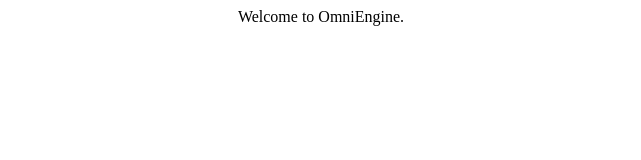
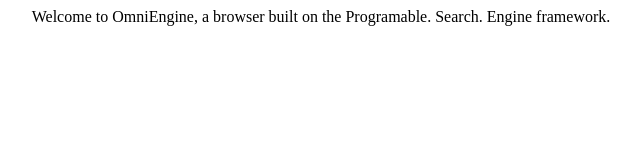
Before and after one commit to notbean91-blip/notbean91-blip.github.io, a plain HTML site: page index.html in a window 1280 px wide. Shown: the whole page, without its empty margins (319-960 px from the left). Drawn offline with Linux system fonts and the light colour scheme.

Commit message:
Update index.html

```diff
--- a/index.html
+++ b/index.html
@@ -1,4 +1,4 @@
- <p style="text-align: center;">Welcome to OmniEngine.</p>
+ <p style="text-align: center;">Welcome to OmniEngine, a browser built on the Programable. Search. Engine framework.</p>
 
 
 <script async src="https://cse.google.com/cse.js?cx=22715fc15c54f49a5">
```
